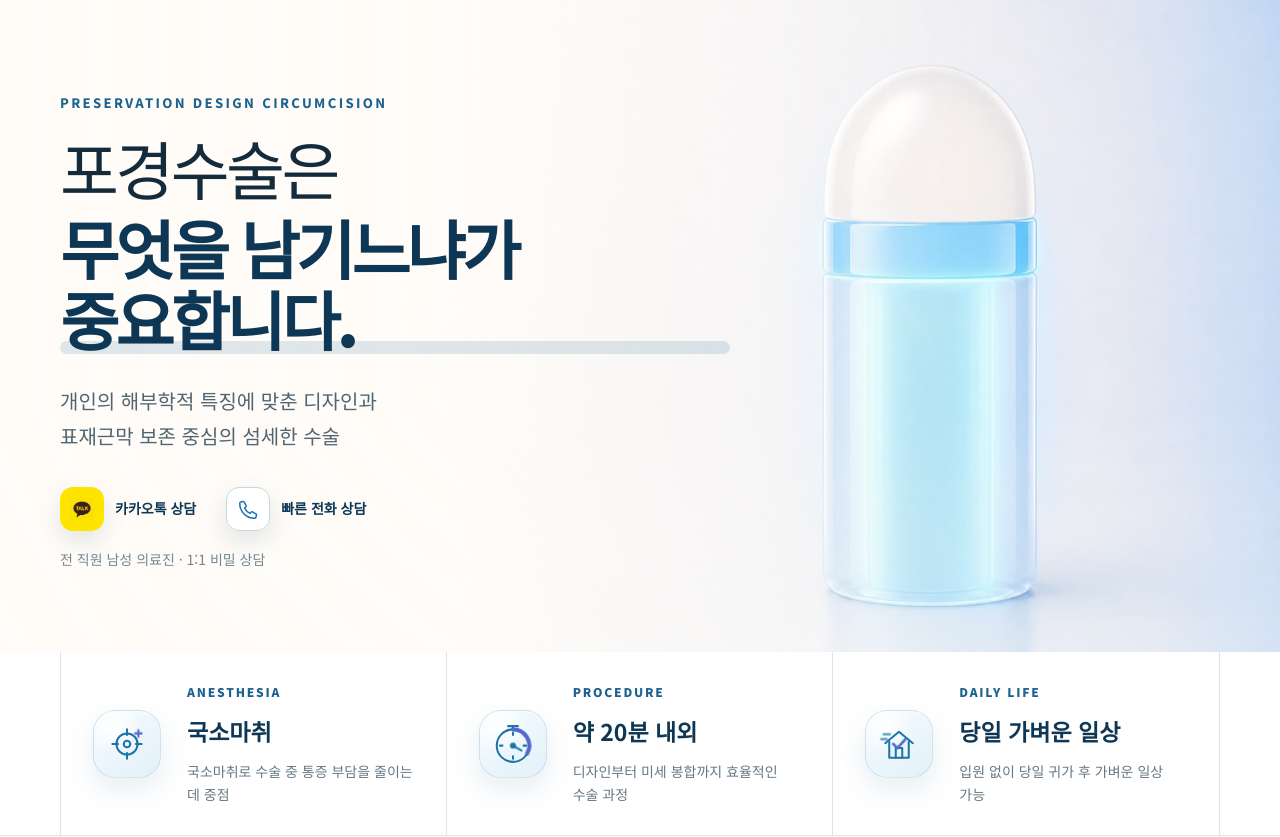
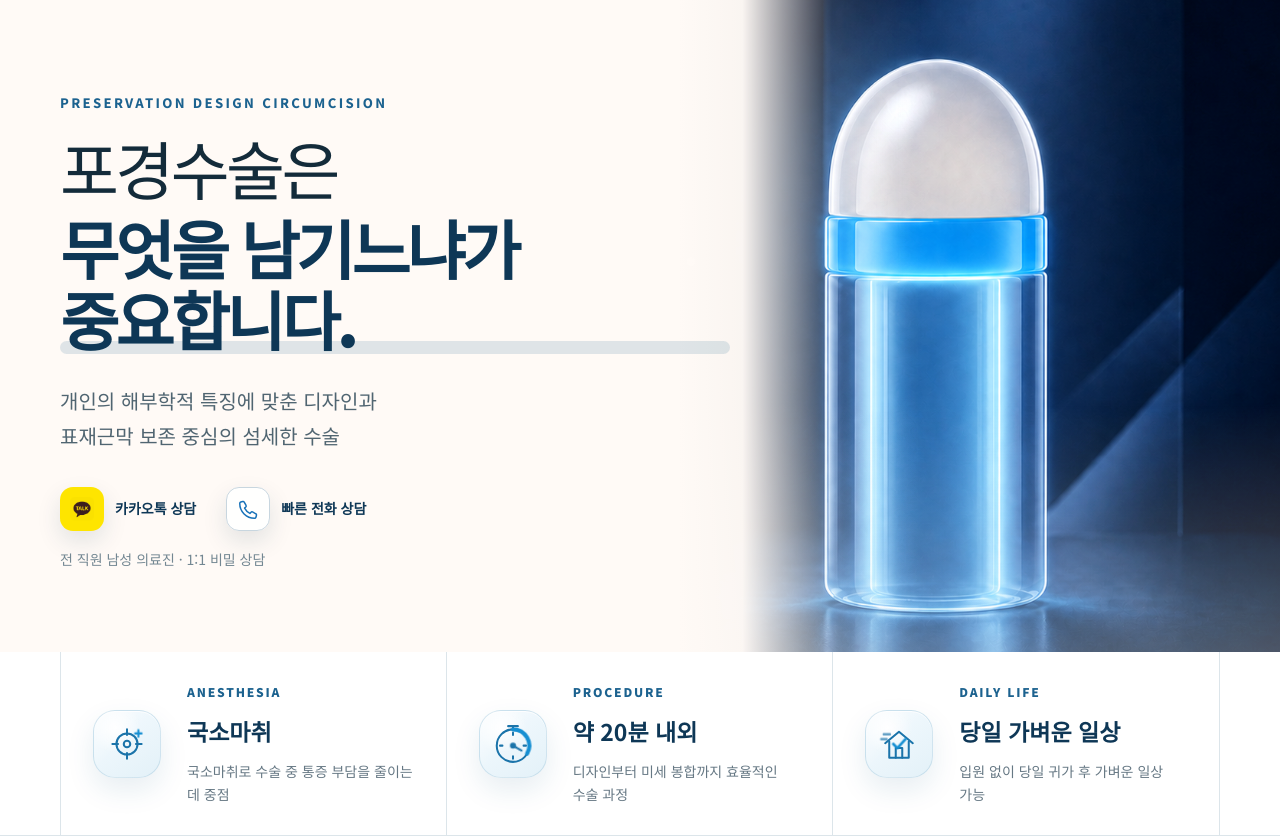
Before and after one commit to i8d8e8a8/jj-preservation-circumcision-page-preview, a Next.js app: page / in a window 1280 px wide. Shown: the top 837 px of the page. Built offline with nearby package versions, Linux system fonts and the light colour scheme.

Commit message:
Apply dark navy hero visual and blue fact motion

```diff
--- a/app/globals.css
+++ b/app/globals.css
@@ -119,12 +119,12 @@ img {
 .hero-image {
   object-fit: cover;
   object-position: center;
-  filter: saturate(0.96) contrast(1.01);
+  filter: saturate(1.02) contrast(1.02);
 }
 
 .hero-wash {
   background:
-    linear-gradient(90deg, rgba(255, 252, 248, 0.98) 0%, rgba(255, 252, 248, 0.95) 36%, rgba(255, 252, 248, 0.62) 57%, rgba(255, 252, 248, 0.08) 82%),
+    linear-gradient(90deg, #fffaf6 0%, #fffaf6 53%, rgba(255, 250, 246, 0.98) 58%, rgba(255, 250, 246, 0.16) 65%, rgba(255, 250, 246, 0) 72%),
     linear-gradient(0deg, rgba(237, 244, 248, 0.32), transparent 38%);
 }
 
@@ -447,7 +447,7 @@ img {
 
 .fact-pulse {
   opacity: 0;
-  stroke: #7180d1;
+  stroke: #55c1f0;
   transform-origin: 32px 32px;
 }
 
@@ -470,7 +470,7 @@ img {
 
 .anesthesia-plus {
   opacity: 0;
-  stroke: #5267c9;
+  stroke: #168fd2;
   transform-box: fill-box;
   transform-origin: center;
 }
@@ -480,7 +480,7 @@ img {
 }
 
 .clock-range {
-  stroke: #5267c9;
+  stroke: #168fd2;
   stroke-width: 5;
   stroke-dasharray: 64;
   stroke-dashoffset: 64;
@@ -508,7 +508,7 @@ img {
 
 .daily-check {
   opacity: 0;
-  stroke: #5267c9;
+  stroke: #168fd2;
   stroke-width: 3.2;
   stroke-dasharray: 24;
   stroke-dashoffset: 24;
@@ -2423,7 +2423,7 @@ footer {
   }
 
   .hero-image {
-    object-position: 72% center;
+    object-position: 83% center;
   }
 
   .hero-wash {
--- a/app/page.tsx
+++ b/app/page.tsx
@@ -202,7 +202,7 @@ export default function Home() {
       <section id="top" className="hero">
         <div className="hero-photo" aria-hidden="true">
           <Image
-            src={`${ASSET_BASE}/hero-circumcision-preservation-v14.webp`}
+            src={`${ASSET_BASE}/hero-circumcision-dark-navy-v15.png`}
             alt=""
             fill
             priority
```
Also changed, not shown: public/hero-circumcision-dark-navy-v15.png (added).
